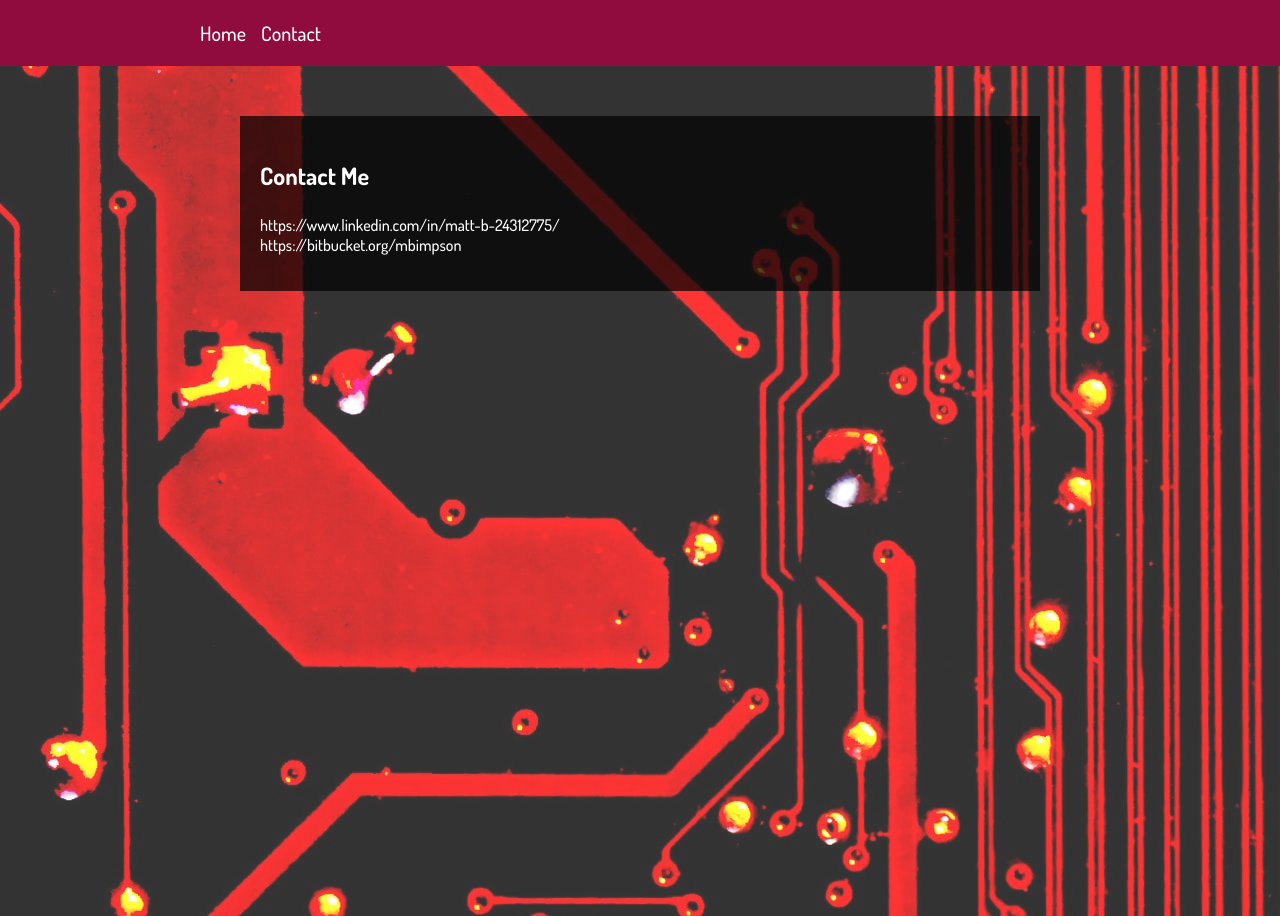
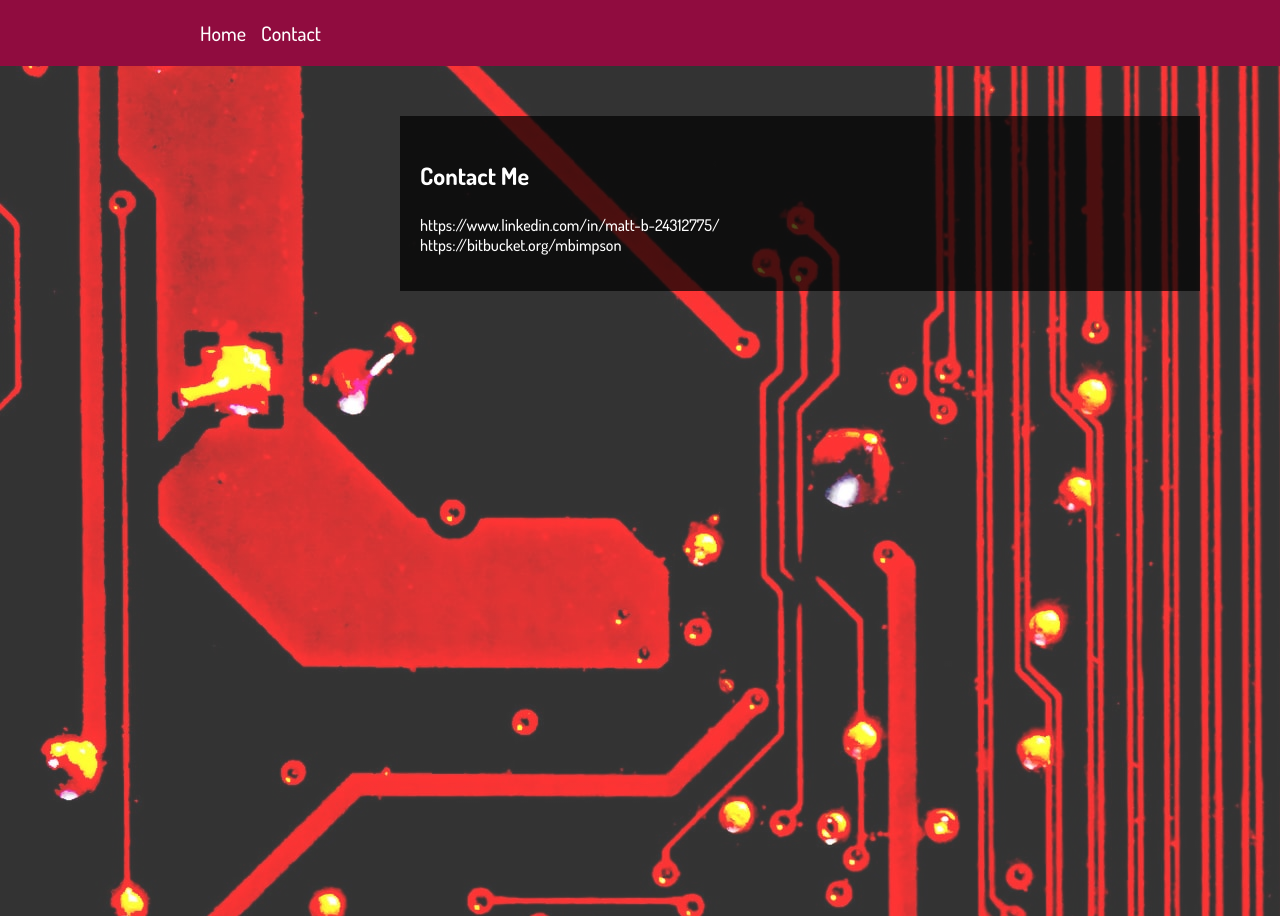
Before and after one commit to mattbimpson/portfolio, a React (Create React App) app: page /contact in a window 1280 px wide. Built offline with nearby package versions, Linux system fonts and the light colour scheme.

Commit message:
router transition

```diff
--- a/src/App-Styles.ts
+++ b/src/App-Styles.ts
@@ -9,4 +9,20 @@ export const Container =
     @media (max-width: 780px) {
       margin: 0px;
     }
+
+    .fade-enter {
+      opacity: 0.01;
+    }
+    .fade-enter.fade-enter-active {
+        opacity: 1;
+        transition: opacity 300ms ease-in;
+    }
+    .fade-exit {
+        opacity: 1;
+    }
+
+    .fade-exit.fade-exit-active {
+        opacity: 0.01;
+        transition: opacity 300ms ease-in;
+    }
   `;
--- a/src/App.tsx
+++ b/src/App.tsx
@@ -1,24 +1,37 @@
-import React, { Component } from 'react';
-import { Route, Switch } from 'react-router-dom';
+import React from 'react';
+import { Route, Switch, withRouter } from 'react-router-dom';
+import { TransitionGroup, CSSTransition } from "react-transition-group";
 import { Container } from './App-Styles';
 import Header from './components/HeaderComponent';
 import HomePage from './pages/home/Home';
 import WorkPage from './pages/work/Work';
 import ContactPage from './pages/contact/Contact';
 
-function App() {
+const App: React.FC<any> = (props: any) => {
+
+  const { location } = props;
+
   return (
     <>
       <Header></Header>
       <Container>
-        <Switch>
-          <Route path="/" component={HomePage} exact />
-          <Route path="/work" component={WorkPage} />
-          <Route path="/contact" component={ContactPage} />
-        </Switch>
+        <TransitionGroup>
+          <CSSTransition
+            key={location.key}
+            timeout={{ enter: 1000, exit: 200 }}
+            classNames={'fade'}>
+            <Container>
+              <Switch location={location}>
+                <Route path="/" component={HomePage} exact />
+                <Route path="/work" component={WorkPage} />
+                <Route path="/contact" component={ContactPage} />
+              </Switch>
+            </Container>
+          </CSSTransition>
+        </TransitionGroup>
       </Container>
     </>
   );
 }
 
-export default App;
+export default withRouter(App);
--- a/src/index.tsx
+++ b/src/index.tsx
@@ -6,11 +6,9 @@ import reportWebVitals from './reportWebVitals';
 import { BrowserRouter } from 'react-router-dom';
 
 ReactDOM.render(
-  <React.StrictMode>
-    <BrowserRouter>
-      <App />
-    </BrowserRouter>
-  </React.StrictMode>,
+  <BrowserRouter>
+    <App />
+  </BrowserRouter>,
   document.getElementById('root')
 );
 
--- a/src/pages/contact/Contact.tsx
+++ b/src/pages/contact/Contact.tsx
@@ -1,12 +1,11 @@
 import React from 'react';
-import { Container, HeaderText, Text, List } from './Styles';
+import { Container, HeaderText, List } from './Styles';
 
 const ContactPage: React.FC<any> = () => {
   return (
     <>
       <Container>
       <HeaderText>Contact Me</HeaderText>
-        <Text>
         <List>
           <li>
             https://www.linkedin.com/in/matt-b-24312775/
@@ -15,7 +14,6 @@ const ContactPage: React.FC<any> = () => {
             https://bitbucket.org/mbimpson
           </li>
         </List>
-        </Text>
       </Container>
     </>
   )
--- a/src/pages/contact/Styles.ts
+++ b/src/pages/contact/Styles.ts
@@ -29,6 +29,8 @@ export const HeaderText =
 
 export const List =
     styled.ul`
+      color: rgba(255, 255, 255, 1);
+      font-weight: 500;
       list-style: none;
       padding: 0;
     `;
```
Lines whose indentation alone changed are shown as unchanged.
